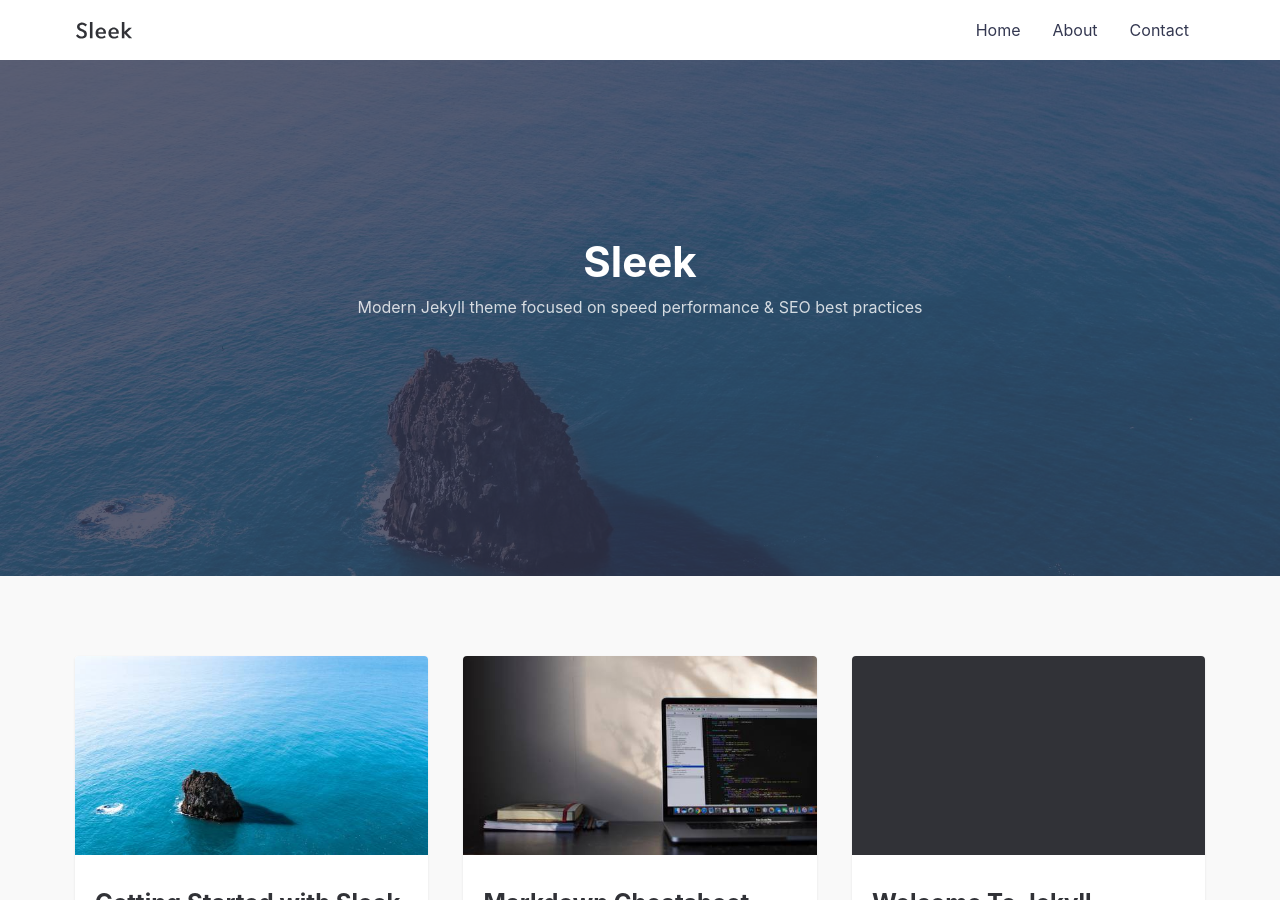
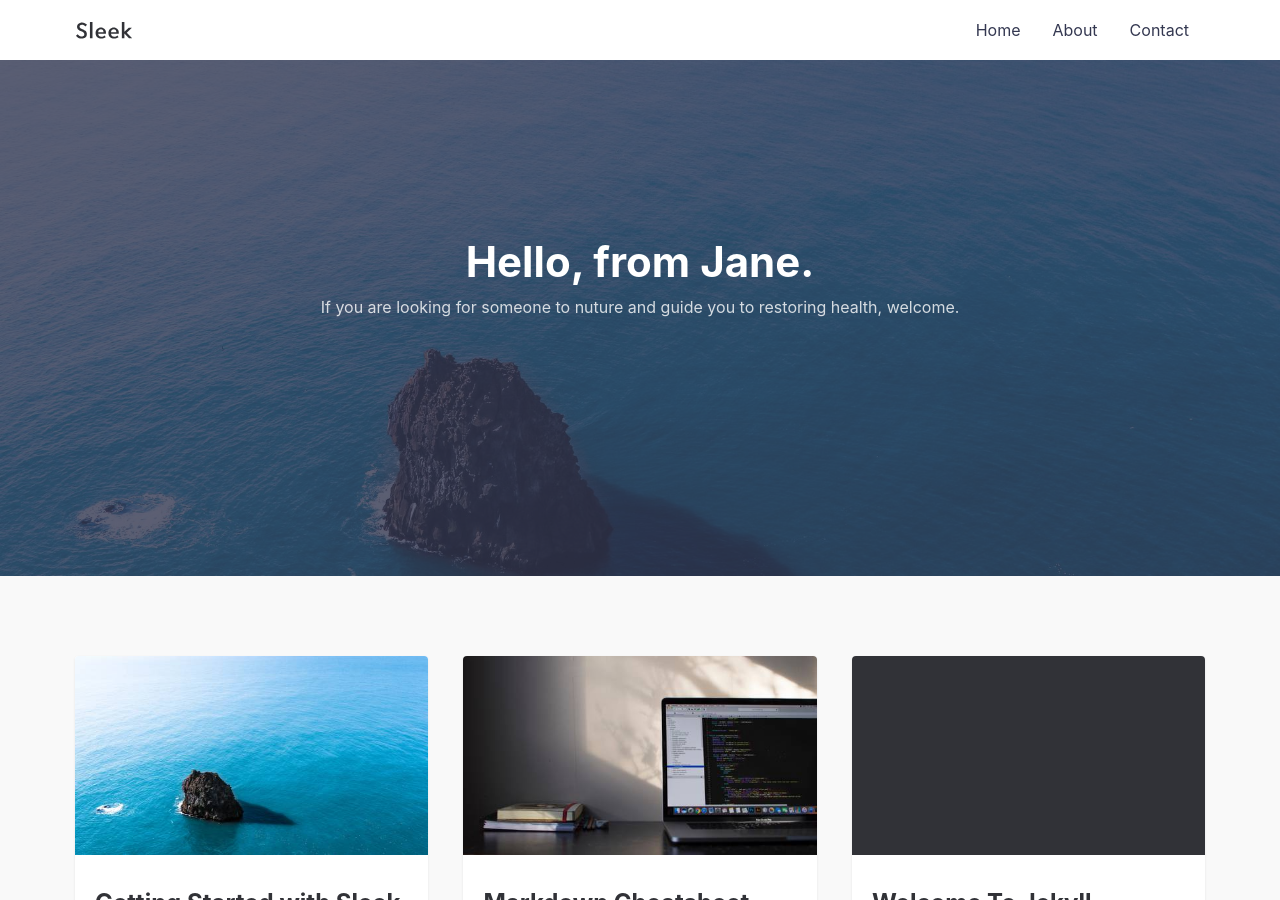
Before and after one commit to jabber99/jabber99.github.io, a Jekyll site: the page built from index.md, in a window 1280 px wide and 900 px high. Built offline with Jekyll 4.4.1, drawn with Linux system fonts in a browser that asks for light colours.

Commit message:
Update default.html

```diff
--- a/_layouts/default.html
+++ b/_layouts/default.html
@@ -20,8 +20,8 @@ layout: compress
 
     <div class="hero lazyload" data-bg="{{site.url}}/assets/img/posts/sleek_lg.jpg">
       <div class="hero__wrap">
-        <h1 class="hero__title">Sleek</h1>
-        <p class="hero__meta">Modern Jekyll theme focused on speed performance & SEO best practices</p>
+        <h1 class="hero__title">Hello, from Jane.</h1>
+        <p class="hero__meta">If you are looking for someone to nuture and guide you to restoring health, welcome.</p>
       </div>
     </div>
 
```
